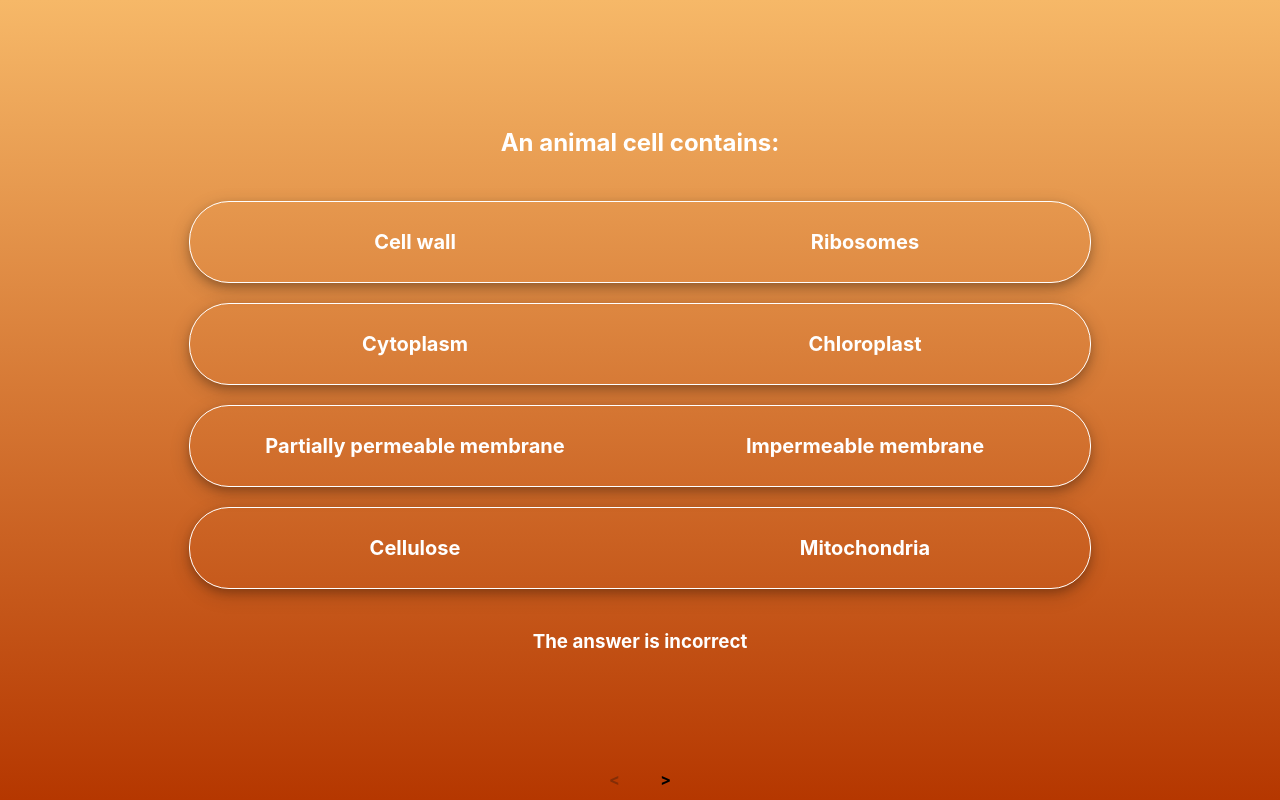
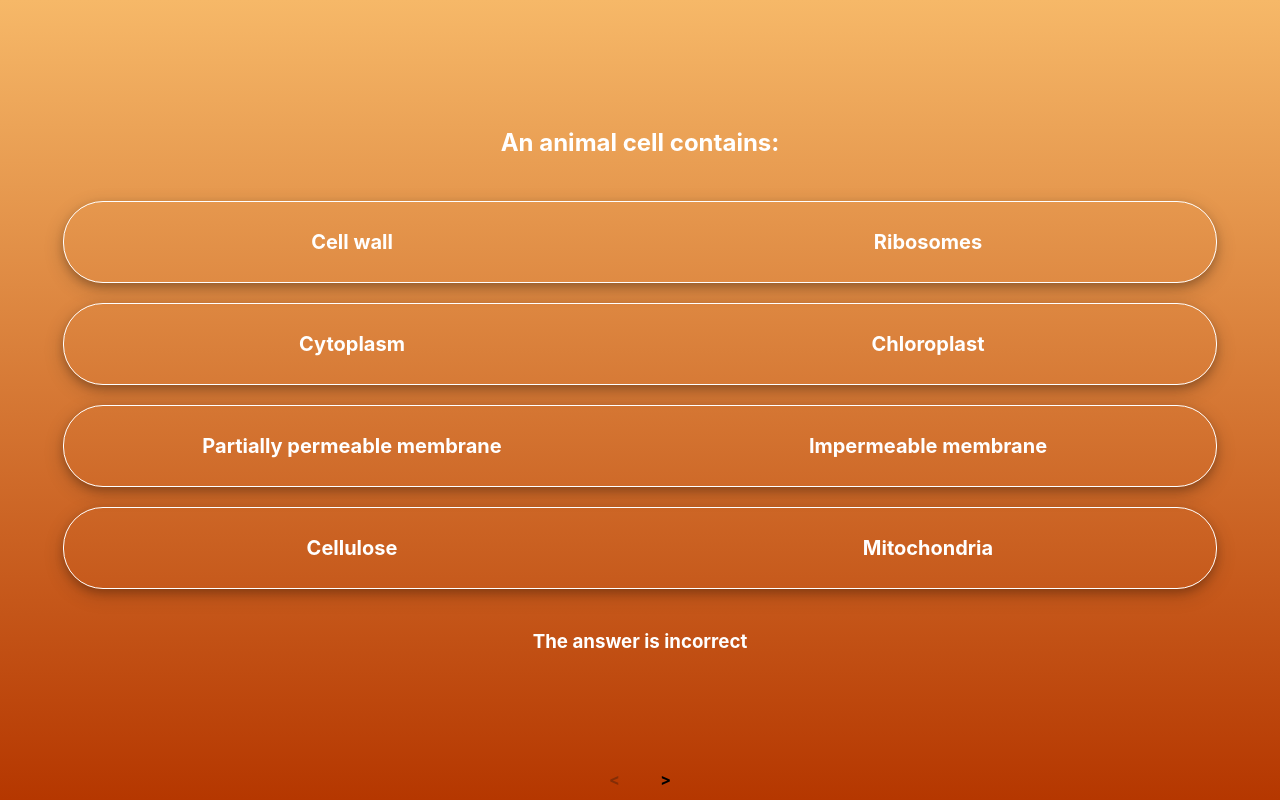
Before and after one commit to jordantrent/seneca-fe-test, a React (Vite) app: page / in a window 1280 px wide. Built offline with nearby package versions, Linux system fonts and the light colour scheme.

Commit message:
some css tuning

```diff
--- a/src/components/Question.css
+++ b/src/components/Question.css
@@ -24,8 +24,13 @@
     padding-bottom: 20px;
 }
 
+@media screen and (max-width: 480px) {
+    .question-container {
+        justify-content: flex-start;
+    }
+}
 
-@media screen and (max-width: 900px) {
+@media (max-width: 1080px) and (orientation: landscape) {
     .question-container {
         justify-content: flex-start;
     }
--- a/src/components/Slider.css
+++ b/src/components/Slider.css
@@ -1,7 +1,7 @@
 .slider-container {
     display: flex;
     position: relative;
-    width: 900px;
+    width: 90%;
     background-color: transparent;
     border: 1px solid white;
     box-shadow: 0 4px 8px 0 rgba(0, 0, 0, 0.2), 0 6px 20px 0 rgba(0, 0, 0, 0.19);
```
